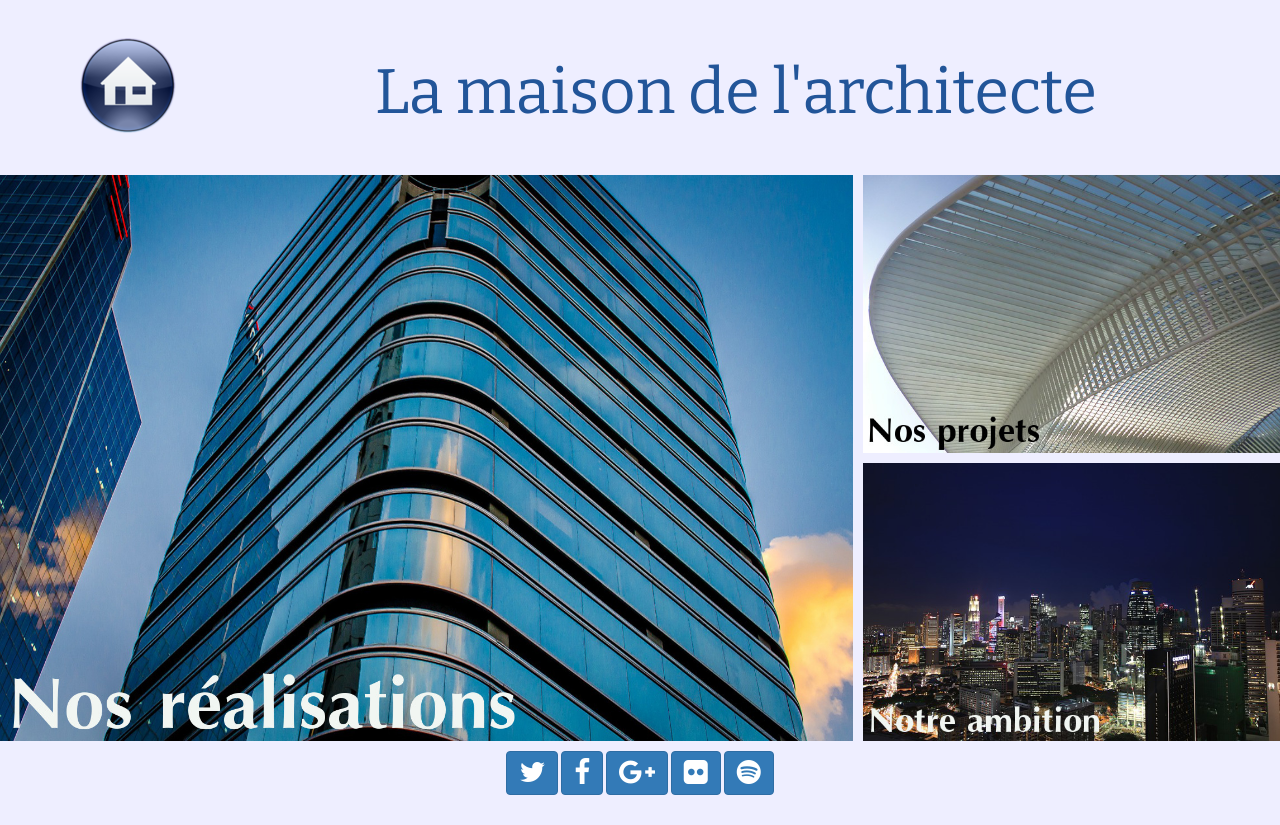
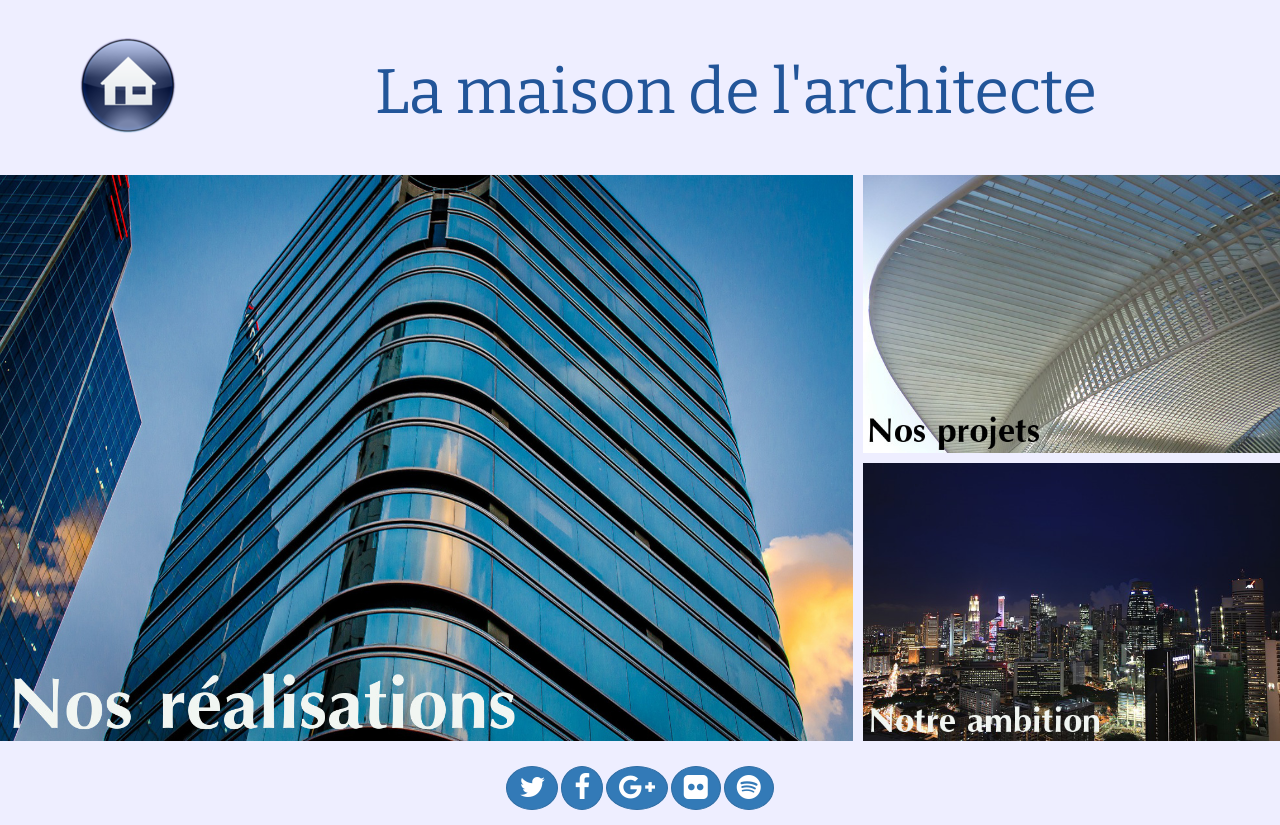
Before and after one commit to Boopyrelax/Repertoire, a plain HTML site: page index.html in a window 1280 px wide. Before the commit the page ends 800 px from the top, so only its background shows below. Drawn offline with nearby package versions, Linux system fonts and the light colour scheme.

Commit message:
Bouton rond du footer et margin de 15px top et bottom du footer redimensionnement des bouton en fonction de la taille ?

```diff
--- a/index.html
+++ b/index.html
@@ -30,6 +30,10 @@
       }
       nav img {
         width: 100%;
+      }
+      .btn{
+        border-radius:50% 50%;
+        margin: 15px 0 15px 0;
       }
 
       /* Styles pour les smartphones */
```
